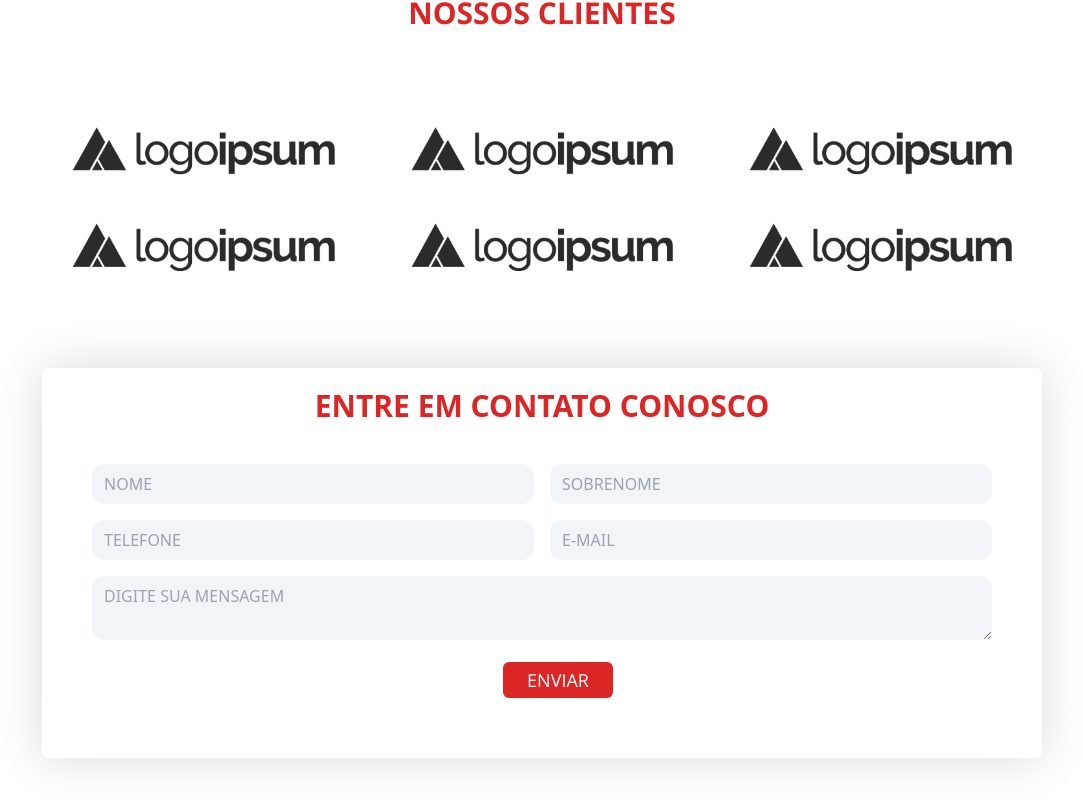
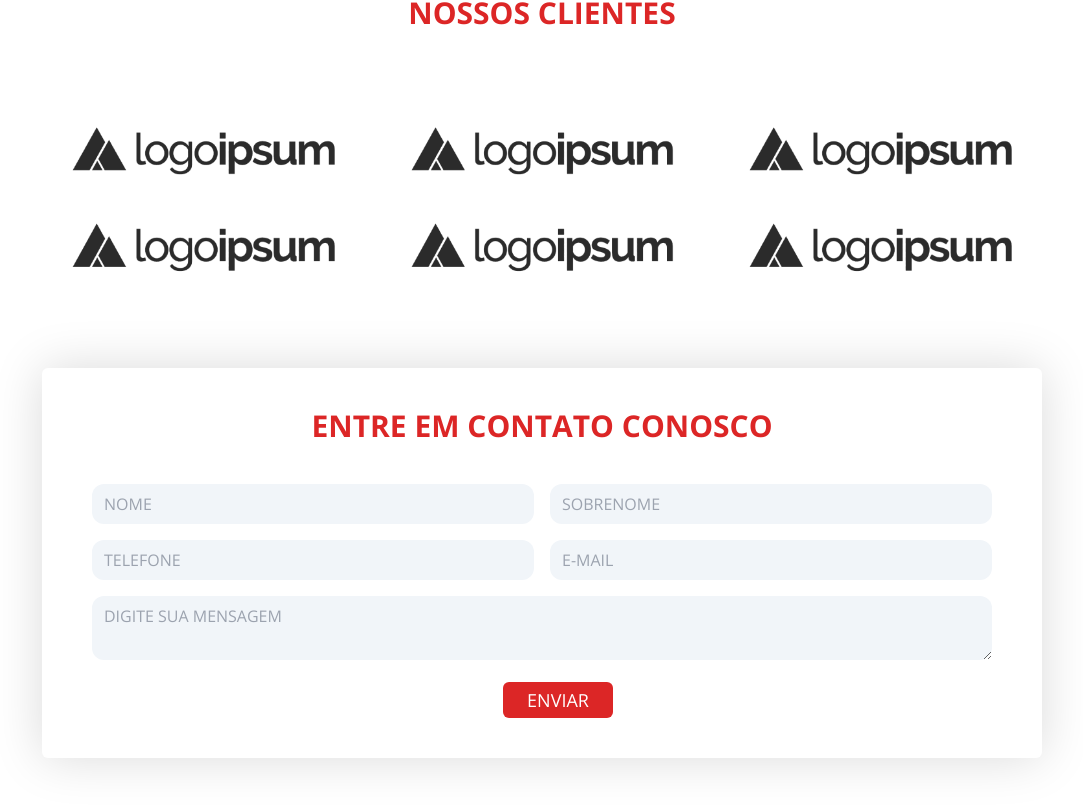
Before and after one commit to FourCodeBR/box-express, a React (Vite) app: page / in a window 1280 px wide. Shown: the part 2492-3298 px from the top of the page, without its empty margins (98-1181 px from the left). Built offline with nearby package versions, Linux system fonts and the light colour scheme.

Commit message:
ajustando espaçamentos

```diff
--- a/src/components/ContactForm.jsx
+++ b/src/components/ContactForm.jsx
@@ -7,15 +7,15 @@ export const ContactForm = () => {
 
     <>
 
-      <div className='flex justify-center pb-20'>
+      <div className='flex justify-center pb-20 font-openSans'>
 
-        <div className='flex justify-center items-center flex-col w-full max-w-[1000px] shadow-custom py-5 rounded-md'>
+        <div className='flex justify-center items-center flex-col w-full max-w-[1000px] shadow-custom py-10 rounded-md'>
 
-          <div className='text-3xl font-bold text-red-600'>
+          <div className='text-3xl font-bold text-red-600 pb-10'>
             ENTRE EM CONTATO CONOSCO
           </div>
 
-          <form action="" className='py-10'>
+          <form action="" className='pt10'>
 
             <div className='grid grid-cols-2 gap-4 w-full min-w-[900px]'>
 
```
